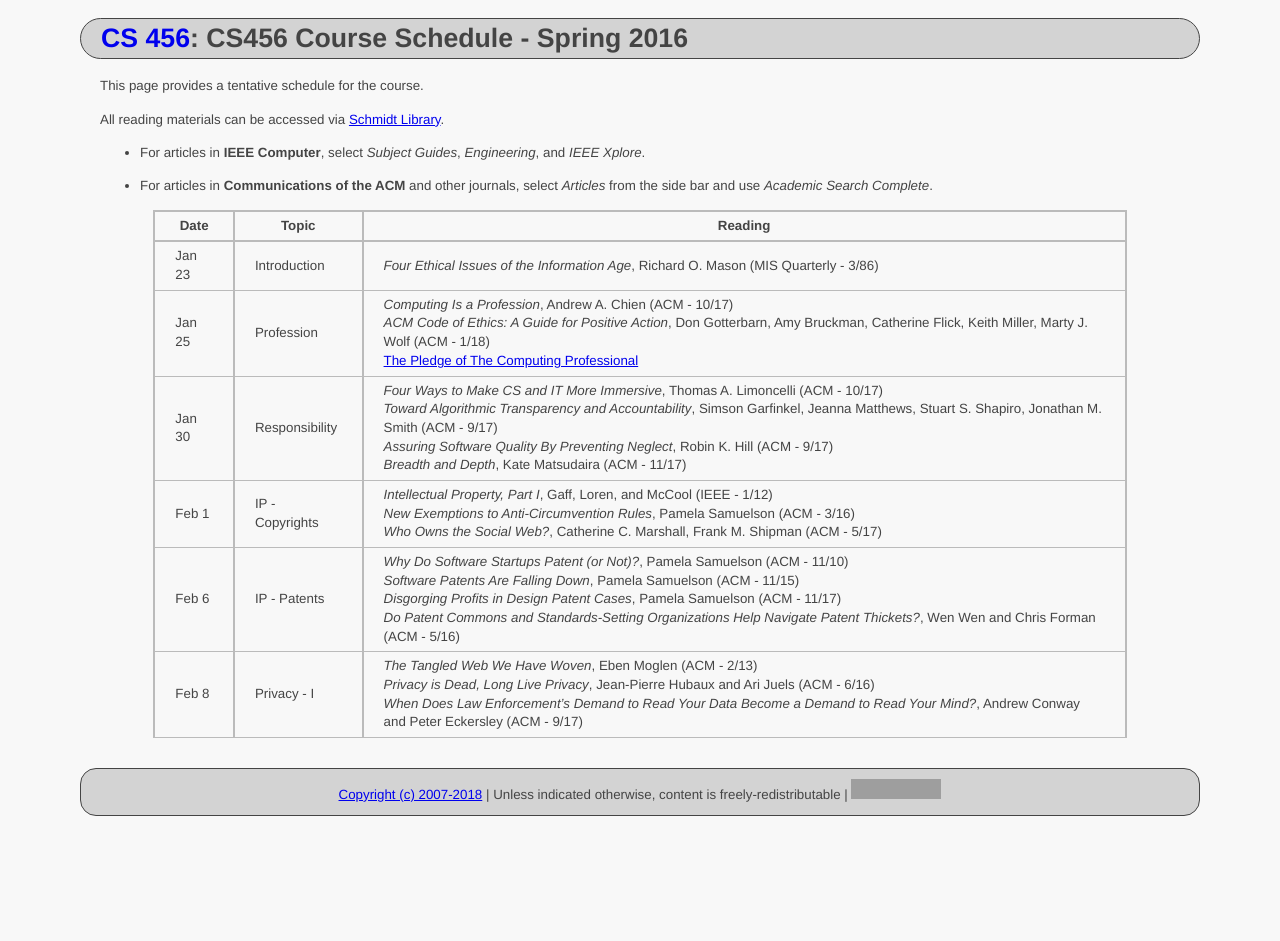
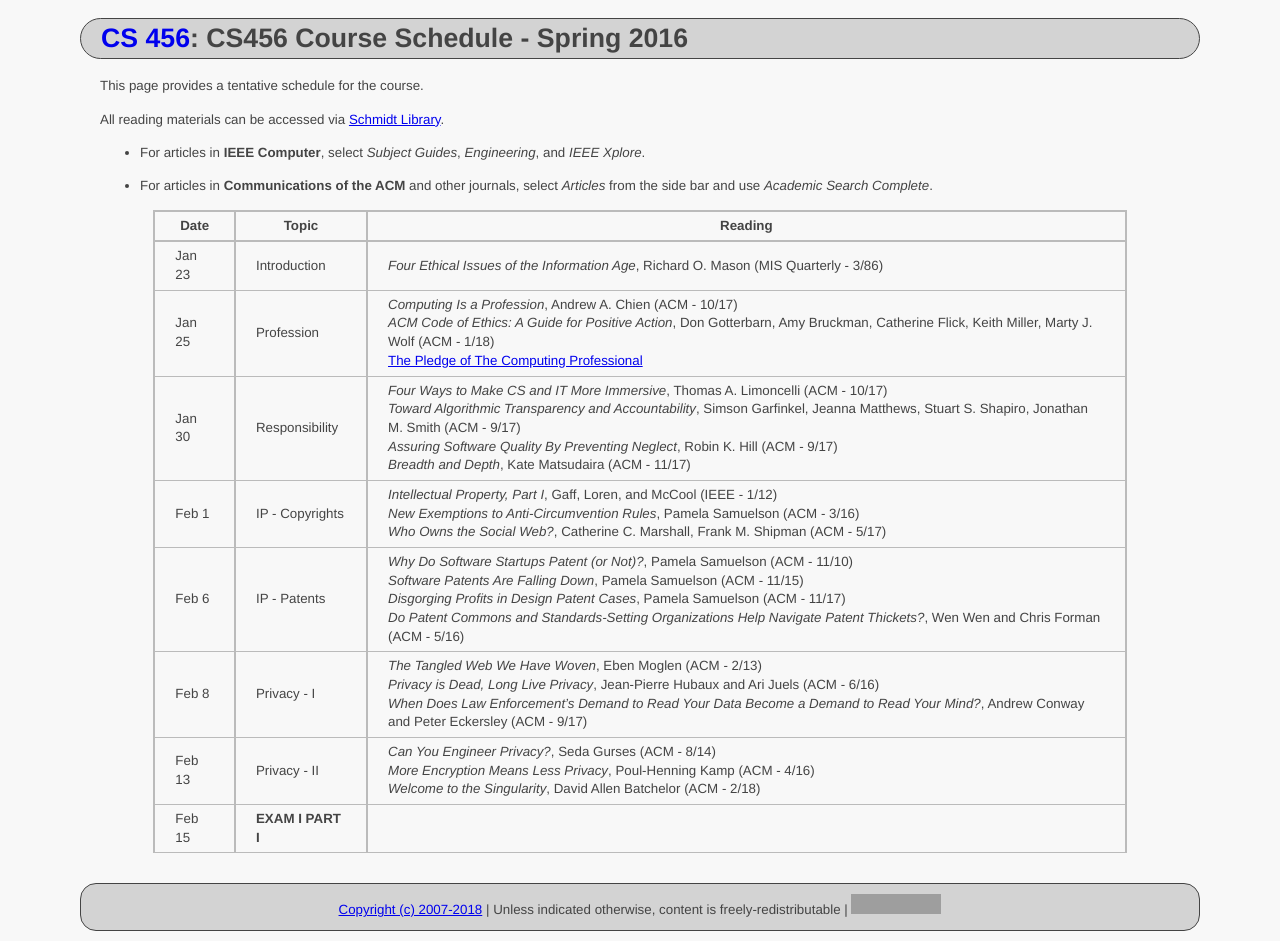
Before and after one commit to ycpcs/cs456-spring2018, a Jekyll site: the page built from schedule/index.md, in a window 1280 px wide. Built offline with Jekyll 4.4.1, drawn with Linux system fonts in a browser that asks for light colours; before the commit the page ends 900 px from its top, so only the background shows below that; grey boxes are pictures that could not be loaded.

Commit message:
add privacy 2 articles
add privacy 2 articles

```diff
--- a/schedule/index.md
+++ b/schedule/index.md
@@ -12,14 +12,16 @@ All reading materials can be accessed via [Schmidt Library](http://library.ycp.e
 -   For articles in **Communications of the ACM** and other journals, select *Articles* from the side bar and use *Academic Search Complete*.
 
 
->  Date   |      Topic      |                                    Reading                                             |
-> ------- | --------------  | -------------------------------------------------------------------------------------- |
-> Jan 23  | Introduction    | *Four Ethical Issues of the Information Age*, Richard O. Mason (MIS Quarterly - 3/86)  |
-> Jan 25  | Profession      | *Computing Is a Profession*, Andrew A. Chien (ACM - 10/17) <br /> *ACM Code of Ethics: A Guide for Positive Action*, Don Gotterbarn, Amy Bruckman, Catherine Flick, Keith Miller, Marty J. Wolf (ACM - 1/18) <br /> [The Pledge of The Computing Professional](http://pledge-of-the-computing-professional.org/home-page/the-oath) |
-> Jan 30  | Responsibility  | *Four Ways to Make CS and IT More Immersive*, Thomas A. Limoncelli (ACM - 10/17) <br /> *Toward Algorithmic Transparency and Accountability*, Simson Garfinkel, Jeanna Matthews, Stuart S. Shapiro, Jonathan M. Smith (ACM - 9/17) <br /> *Assuring Software Quality By Preventing Neglect*, Robin K. Hill (ACM - 9/17) <br /> *Breadth and Depth*, Kate Matsudaira (ACM - 11/17) |
-> Feb 1   | IP - Copyrights | *Intellectual Property, Part I*, Gaff, Loren, and McCool (IEEE - 1/12) <br /> *New Exemptions to Anti-Circumvention Rules*, Pamela Samuelson (ACM - 3/16) <br /> *Who Owns the Social Web?*, Catherine C. Marshall, Frank M. Shipman (ACM - 5/17) |
-> Feb 6   | IP - Patents    | *Why Do Software Startups Patent (or Not)?*, Pamela Samuelson (ACM - 11/10) <br/> *Software Patents Are Falling Down*, Pamela Samuelson (ACM - 11/15) <br /> *Disgorging Profits in Design Patent Cases*, Pamela Samuelson (ACM - 11/17) <br /> *Do Patent Commons and Standards-Setting Organizations Help Navigate Patent Thickets?*, Wen Wen and Chris Forman (ACM - 5/16) |
-> Feb 8   | Privacy - I     | *The Tangled Web We Have Woven*, Eben Moglen (ACM - 2/13) <br /> *Privacy is Dead, Long Live Privacy*, Jean-Pierre Hubaux and Ari Juels (ACM - 6/16) <br /> *When Does Law Enforcement's Demand to Read Your Data Become a Demand to Read Your Mind?*, Andrew Conway and Peter Eckersley (ACM - 9/17) |
+>  Date   |      Topic          |                                    Reading                                             |
+> ------- | ------------------  | -------------------------------------------------------------------------------------- |
+> Jan 23  | Introduction        | *Four Ethical Issues of the Information Age*, Richard O. Mason (MIS Quarterly - 3/86)  |
+> Jan 25  | Profession          | *Computing Is a Profession*, Andrew A. Chien (ACM - 10/17) <br /> *ACM Code of Ethics: A Guide for Positive Action*, Don Gotterbarn, Amy Bruckman, Catherine Flick, Keith Miller, Marty J. Wolf (ACM - 1/18) <br /> [The Pledge of The Computing Professional](http://pledge-of-the-computing-professional.org/home-page/the-oath) |
+> Jan 30  | Responsibility      | *Four Ways to Make CS and IT More Immersive*, Thomas A. Limoncelli (ACM - 10/17) <br /> *Toward Algorithmic Transparency and Accountability*, Simson Garfinkel, Jeanna Matthews, Stuart S. Shapiro, Jonathan M. Smith (ACM - 9/17) <br /> *Assuring Software Quality By Preventing Neglect*, Robin K. Hill (ACM - 9/17) <br /> *Breadth and Depth*, Kate Matsudaira (ACM - 11/17) |
+> Feb 1   | IP - Copyrights     | *Intellectual Property, Part I*, Gaff, Loren, and McCool (IEEE - 1/12) <br /> *New Exemptions to Anti-Circumvention Rules*, Pamela Samuelson (ACM - 3/16) <br /> *Who Owns the Social Web?*, Catherine C. Marshall, Frank M. Shipman (ACM - 5/17) |
+> Feb 6   | IP - Patents        | *Why Do Software Startups Patent (or Not)?*, Pamela Samuelson (ACM - 11/10) <br/> *Software Patents Are Falling Down*, Pamela Samuelson (ACM - 11/15) <br /> *Disgorging Profits in Design Patent Cases*, Pamela Samuelson (ACM - 11/17) <br /> *Do Patent Commons and Standards-Setting Organizations Help Navigate Patent Thickets?*, Wen Wen and Chris Forman (ACM - 5/16) |
+> Feb 8   | Privacy - I         | *The Tangled Web We Have Woven*, Eben Moglen (ACM - 2/13) <br /> *Privacy is Dead, Long Live Privacy*, Jean-Pierre Hubaux and Ari Juels (ACM - 6/16) <br /> *When Does Law Enforcement's Demand to Read Your Data Become a Demand to Read Your Mind?*, Andrew Conway and Peter Eckersley (ACM - 9/17) |
+> Feb 13  | Privacy - II        | *Can You Engineer Privacy?*, Seda Gurses (ACM - 8/14) <br /> *More Encryption Means Less Privacy*, Poul-Henning Kamp (ACM - 4/16) <br /> *Welcome to the Singularity*, David Allen Batchelor (ACM - 2/18) |
+> Feb 15  | **EXAM I PART I**   |  |
 
 
 
```
Also changed, not shown: index.md (+2 -0 lines).
